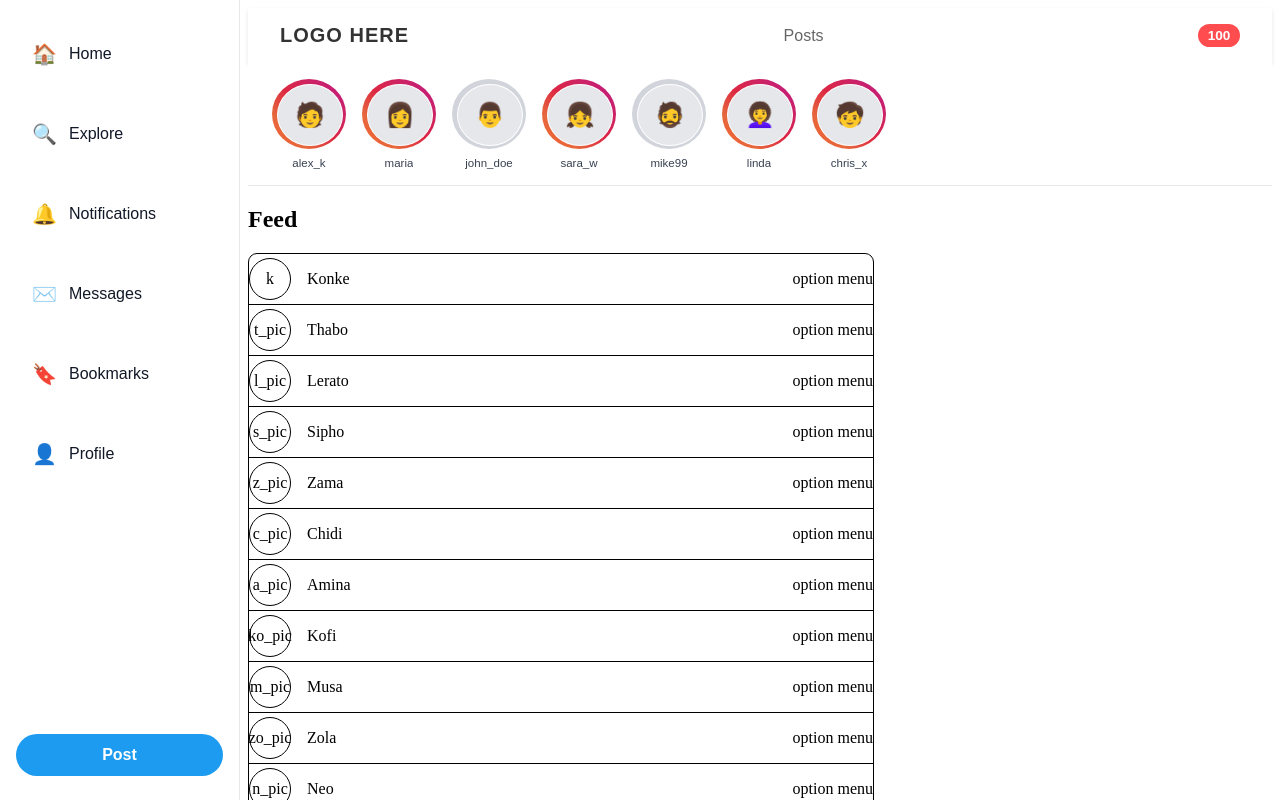
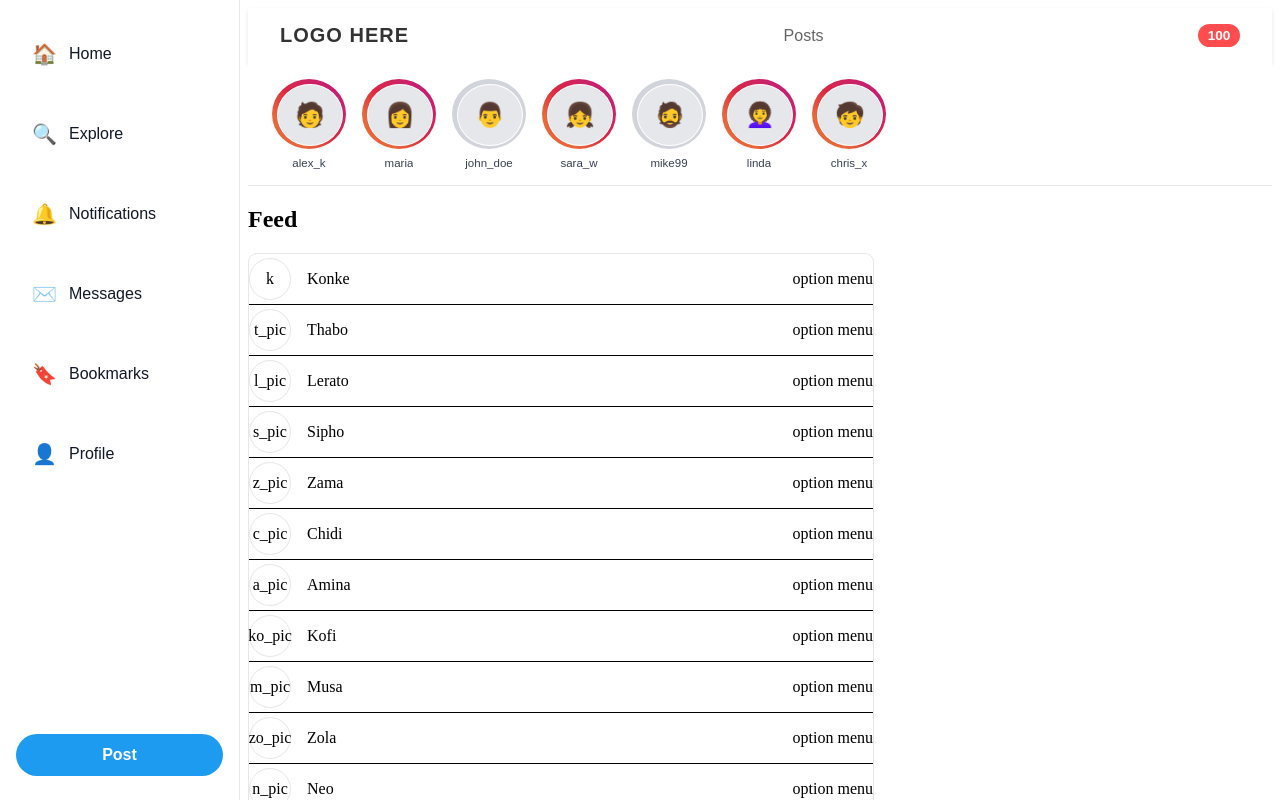
Before and after one commit to peekay11/social_media, a React (Vite) app in the folder frontend/: page / in a window 1280 px wide. Shown: the top 800 px of the page. Built offline with nearby package versions, Linux system fonts and the light colour scheme.

Commit message:
added new component post

```diff
--- a/frontend/src/components/posts.css
+++ b/frontend/src/components/posts.css
@@ -1,5 +1,5 @@
 .postbar{
-    border: 1px solid black;
+    border: 1px solid #e5e7eb;
     border-radius: 9px;
     width: fit-content;
     display: flex;
@@ -24,7 +24,7 @@
 
 
 .profilepic{
-    border: 1px solid black;
+    border: 1px solid #e5e7eb;
     display: flex;
     align-items: center;
     justify-content: center;
```
